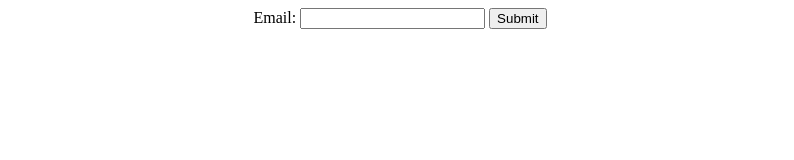
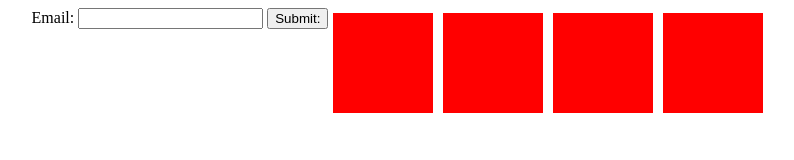
Before and after one commit to hairforce1x/SBA316, a plain HTML site: page index.html in a window 1280 px wide. Shown: the whole page, without its empty margins (240-1034 px from the left). Drawn offline with Linux system fonts and the light colour scheme.

Commit message:
Added form and email validation unsuccessfully

```diff
--- a/index.html
+++ b/index.html
@@ -9,10 +9,10 @@
 <body>
     <div class="card-container">
     </div>
-    <form>
+    <form id = "email-form">
         <label for="email">Email:</label>
         <input>
-        <button type="submit">Submit</button>
+        <!-- <button type="submit">Submit</button> -->
     </form>
     <script src="script.js"></script>
 </body>
--- a/script.js
+++ b/script.js
@@ -31,12 +31,13 @@ function cardClick(e) {
 
 // Step 4 check for condition (all cards flipped) that game is over
 const checkCards = document.querySelectorAll('div.cards.clicked')
-checkCards.forEach(function(node, index){
+checkCards.forEach(function(node, index){ // Iterate over a collection of elements to accomplise some task
     console.log(index, node.textContent)
 })
 console.log(checkCards)
 
-// Step 5 Add simple form with validation
-const form = document.querySelector('button');
-form.addEventListener('submit', function (event) {
-    const emailValue = emailInput.value;
+// Step 5 Add button to email form and validation
+const form = document.getElementById('email-form');
+const button = document.createElement('button');
+button.textContent = 'Submit:';
+form.appendChild(button)  // Use appendChild and/or prepend to add new elements to the DOM.
```
